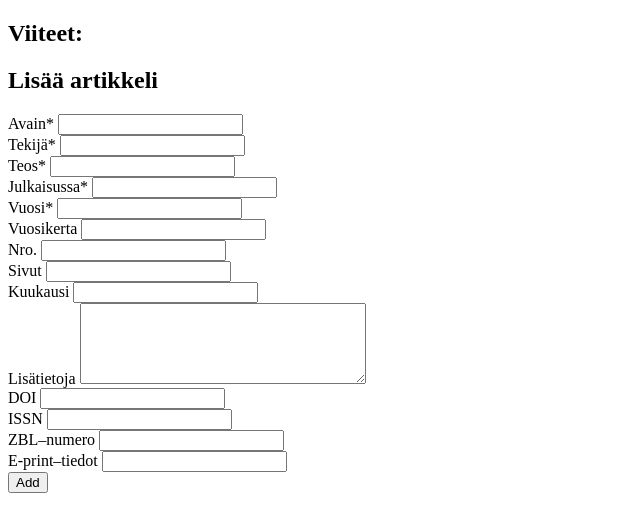
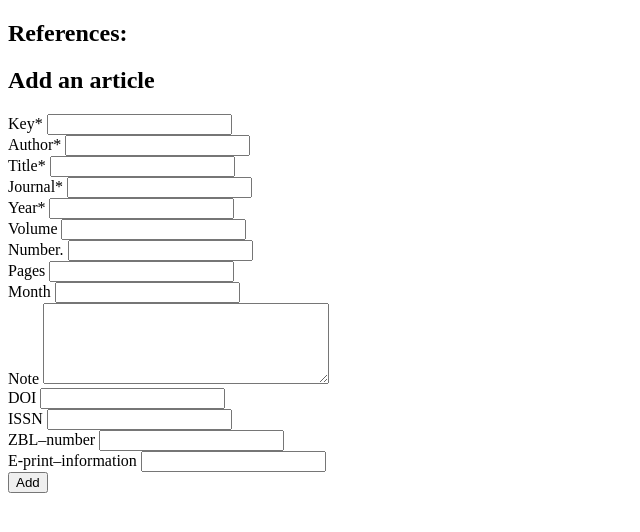
Before and after one commit to Petuuu/ohtu-miniprojekti, a Flask app: page / in a window 1280 px wide. Shown: the top 532 px of the page, without its empty margins (0-640 px from the left). Run offline with Flask 3, Linux system fonts and the light colour scheme.

Commit message:
fix(frontpage): Change all UI text's language to english

```diff
--- a/src/templates/index.html
+++ b/src/templates/index.html
@@ -1,6 +1,6 @@
 {% extends "layout.html" %}
 
-{% block title %} Miniprojekti {% endblock %}
+{% block title %} Reference Manager {% endblock %}
 {% block body %}
 
 {% with messages = get_flashed_messages() %}
@@ -11,7 +11,7 @@
     {% endif %}
 {% endwith %}
 
-<h2>Viiteet:</h2>
+<h2>References:</h2>
 <ul>
 
     {% for reference in references %}
@@ -29,46 +29,46 @@
     {% endfor%}
 </ul>
 
-<h2>Lisää artikkeli</h2>
+<h2>Add an article</h2>
 
 <form action="/add_article" method="post">
-    <label for="key">Avain*</label>
+    <label for="key">Key*</label>
     <input type="text" id="key" name="key" required>
     <br />
 
-    <label for="author">Tekijä*</label>
+    <label for="author">Author*</label>
     <input type="text" id="author" name="author" required>
     <br />
 
-    <label for="title">Teos*</label>
+    <label for="title">Title*</label>
     <input type="text" id="title" name="title" required>
     <br />
 
-    <label for="journal">Julkaisussa*</label>
+    <label for="journal">Journal*</label>
     <input type="text" id="journal" name="journal" required>
     <br />
 
-    <label for="year">Vuosi*</label>
+    <label for="year">Year*</label>
     <input type="text" id="year" name="year" required>
     <br />
 
-    <label for="volume">Vuosikerta</label>
+    <label for="volume">Volume</label>
     <input type="text" id="volume" name="volume">
     <br />
 
-    <label for="number">Nro.</label>
+    <label for="number">Number.</label>
     <input type="text" id="number" name="number">
     <br />
 
-    <label for="pages">Sivut</label>
+    <label for="pages">Pages</label>
     <input type="text" id="pages" name="pages">
     <br />
 
-    <label for="month">Kuukausi</label>
+    <label for="month">Month</label>
     <input type="text" id="month" name="month">
     <br />
 
-    <label for="note">Lisätietoja</label>
+    <label for="note">Note</label>
     <textarea id="note" name="note"
         rows="5" cols="33"></textarea>
     <br />
@@ -81,11 +81,11 @@
     <input type="text" id="issn" name="issn">
     <br />
 
-    <label for="zblnumber">ZBL&ndash;numero</label>
+    <label for="zblnumber">ZBL&ndash;number</label>
     <input type="text" id="zblnumber" name="zblnumber">
     <br />
 
-    <label for="eprint">E-print&ndash;tiedot</label>
+    <label for="eprint">E-print&ndash;information</label>
     <input type="text" id="eprint" name="eprint">
     <br />
 
```
Also changed, not shown: 1 other file.
